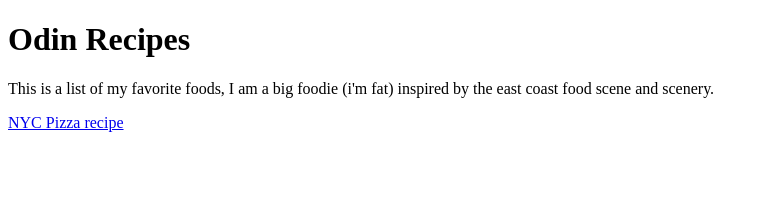
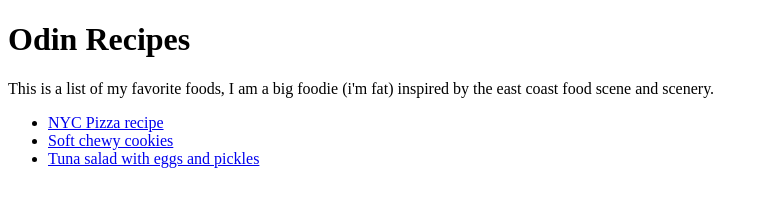
Before and after one commit to SirWaseem/odin-recipes, a plain HTML site: page index.html in a window 1280 px wide. Shown: the whole page, without its empty margins (0-768 px from the left). Drawn offline with Linux system fonts and the light colour scheme.

Commit message:
Updated index.html
updated readme, fixed broken image in pizza.html.
added all recipes to index.html as a list

```diff
--- a/index.html
+++ b/index.html
@@ -7,6 +7,10 @@
 <body>
     <h1>Odin Recipes</h1>
     <P>This is a list of my favorite foods, I am a big foodie (i'm fat) inspired by the east coast food scene and scenery.</P>
-    <a href="recipes/Pizza.html">NYC Pizza recipe</a>
+    <ul>
+    <li><a href="recipes/Pizza.html">NYC Pizza recipe</a></li>
+    <li><a href="recipes/Cookies.html">Soft chewy cookies</a></li>
+    <li><a href="recipes/tunasalad.html">Tuna salad with eggs and pickles</a></li>
+    </ul>
 </body>
 </html>
```
Also changed, not shown: recipes/Pizza.html (+4 -2 lines), recipes/Cookies.html (line endings or trailing spaces), 1 other file.
